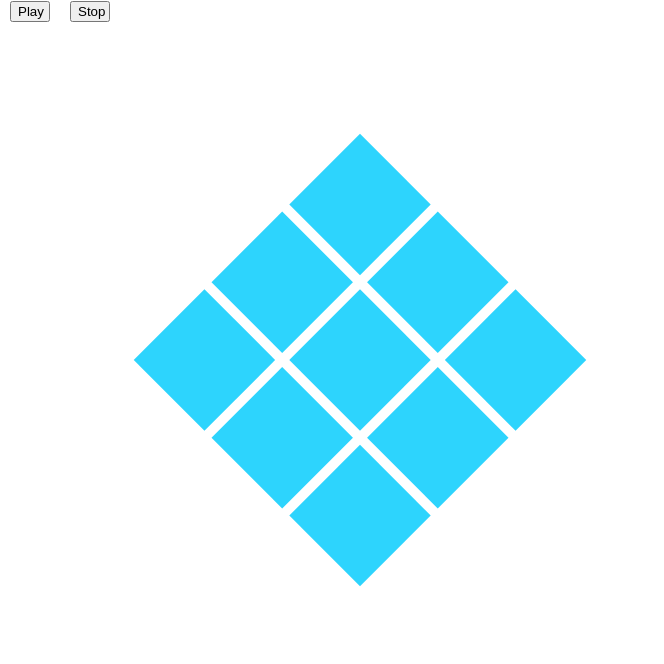
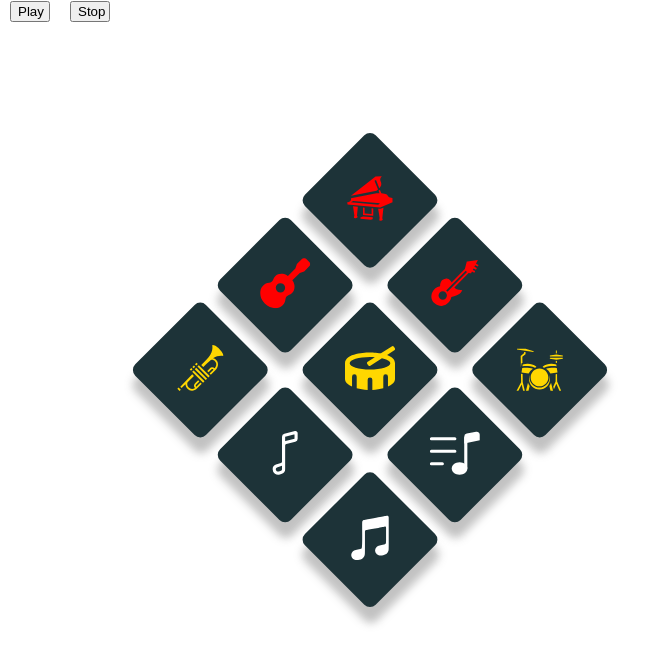
Before and after one commit to eitangrunseid/looper, a React (Create React App) app: page / in a window 1280 px wide. Shown: the top 664 px of the page, without its empty margins (0-664 px from the left). Built offline with nearby package versions, Linux system fonts and the light colour scheme.

Commit message:
added icons!

```diff
--- a/package.json
+++ b/package.json
@@ -8,6 +8,7 @@
     "@testing-library/user-event": "^12.1.10",
     "react": "^17.0.2",
     "react-dom": "^17.0.2",
+    "react-icons": "^4.3.1",
     "react-scripts": "4.0.3",
     "web-vitals": "^1.0.1"
   },
--- a/src/App.css
+++ b/src/App.css
@@ -1,7 +1,7 @@
 .square-wrapper {
 	display: grid;
 	grid-template-columns: repeat(3, 100px);
-	grid-gap: 10px 10px;
+	grid-gap: 20px 20px;
 	transform: rotate(45deg);
 	position: absolute;
 	left: 200px;
@@ -11,7 +11,16 @@
 .square {
 	width: 100px;
 	height: 100px;
-	background-color: rgb(45, 212, 253);
+	background-color: rgb(29, 51, 56);
+	display: flex;
+	justify-content: center;
+	align-items: center;
+	box-shadow: 11px 10px 9px 1px rgba(103, 103, 103, 0.4);
+	border-radius: 8px;
+}
+
+.icon {
+	transform: rotate(-45deg);
 }
 
 .square:hover {
--- a/src/App.js
+++ b/src/App.js
@@ -7,15 +7,15 @@ function App() {
 		<>
 			<div className="container">
 				<div className="square-wrapper">
-					<Square />
-					<Square />
-					<Square />
-					<Square />
-					<Square />
-					<Square />
-					<Square />
-					<Square />
-					<Square />
+					<Square iconName={"Piano"} />
+					<Square iconName={"Guitar"} />
+					<Square iconName={"DrumKit"} />
+					<Square iconName={"ClassicGuitar"} />
+					<Square iconName={"Drum"} />
+					<Square iconName={"MusicNote"} />
+					<Square iconName={"Trumpet"} />
+					<Square iconName={"Lolo"} />
+					<Square iconName={"Tunes"} />
 				</div>
 				<div className="buttons-wrapper">
 					<ActionButton action="Play" />
--- a/src/components/ActionButton.js
+++ b/src/components/ActionButton.js
@@ -1,9 +1,15 @@
 import React from "react";
 
 function ActionButton({ action }) {
+	const handleClick = () => {
+		if (action === "Play") console.log("Play");
+		else console.log("Stop");
+	};
 	return (
 		<div>
-			<button className="button">{action}</button>
+			<button className="button" onClick={handleClick}>
+				{action}
+			</button>
 		</div>
 	);
 }
--- a/src/components/Square.js
+++ b/src/components/Square.js
@@ -1,21 +1,58 @@
 import React, { useEffect, useState } from "react";
 import "../App.css";
+
+import groove from "../assets/audio/GrooveB_120bpm_Tanggu.mp3";
 import funk from "../assets/audio/funk.mp3";
-import groove from "../assets/audio/GrooveB_120bpm_Tanggu.mp3";
+import stutter from "../assets/audio/120_stutter_breakbeats_16.mp3";
+import bass from "../assets/audio/Bass Warwick heavy funk groove on E 120 BPM.mp3";
+import electirc from "../assets/audio/electric guitar coutry slide 120bpm - B.mp3";
+import fud from "../assets/audio/FUD_120_StompySlosh.mp3";
+import maze from "../assets/audio/MazePolitics_120_Perc.mp3";
+import pass from "../assets/audio/PAS3GROOVE1.03B.mp3";
+import silent from "../assets/audio/SilentStar_120_Em_OrganSynth.mp3";
 
-function Square() {
-	const audio = new Audio(groove);
+import { FaDrum, FaAngellist, FaItunesNote, FaGuitar } from "react-icons/fa";
+import { GiGuitar, GiGrandPiano, GiDrumKit, GiTrumpet } from "react-icons/gi";
+import { BsMusicNoteList } from "react-icons/bs";
+import { IoMusicalNoteOutline } from "react-icons/io5";
+
+function Square({ iconName, audioName }) {
 	const [isOn, setIsOn] = useState(false);
 	const [isOff, setIsOff] = useState(true);
-
+	const audio = new Audio(pass);
 	// useEffect(() => {
 	// 	console.log("isOff:", isOff);
 	// 	console.log("isOn:", isOn);
 	// }, [(isOn, isOff)]);
 
+	const checkIconsNames = () => {
+		switch (iconName) {
+			case "Drum":
+				return <FaDrum size={50} color={"gold"} />;
+			case "Guitar":
+				return <GiGuitar size={50} color={"red"} />;
+			case "ClassicGuitar":
+				return <FaGuitar size={50} color={"red"} />;
+			case "Piano":
+				return <GiGrandPiano size={50} color={"red"} />;
+			case "DrumKit":
+				return <GiDrumKit size={50} color={"gold"} />;
+			case "MusicNote":
+				return <BsMusicNoteList size={50} color={"white"} />;
+			case "Tunes":
+				return <FaItunesNote size={50} color={"white"} />;
+			case "Lolo":
+				return <IoMusicalNoteOutline size={50} color={"white"} />;
+			case "Trumpet":
+				return <GiTrumpet size={50} color={"gold"} />;
+			default:
+				return <FaAngellist size={50} color={"white"} />;
+		}
+	};
+
 	const handleClick = () => {
-		// setIsOn(!isOn);
-		// setIsOff(!isOff);
+		setIsOn(!isOn);
+		setIsOff(!isOff);
 		audio.play();
 
 		setTimeout(() => {
@@ -25,7 +62,9 @@ function Square() {
 
 	return (
 		<div className="square-wrap">
-			<div className="square" onClick={handleClick}></div>
+			<div className="square" onClick={handleClick}>
+				<div className="icon">{checkIconsNames()}</div>
+			</div>
 		</div>
 	);
 }
```
Also changed, not shown: 2 other files (tests, documents, lock files or other folders).
